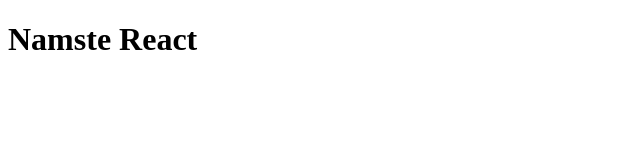
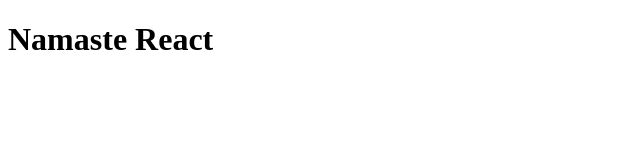
Before and after one commit to pratikishere/NamasteReact, a plain HTML site: page index.html in a window 1280 px wide. Shown: the full height of the page, 0-640 px from the left. Drawn offline with Linux system fonts and the light colour scheme.

Commit message:
Typo correction

```diff
--- a/index.html
+++ b/index.html
@@ -7,6 +7,6 @@
     <meta name="viewport" content="width=device-width, initial-scale=1" />
   </head>
   <body>
-    <h1>Namste React</h1>
+    <h1>Namaste React</h1>
   </body>
 </html>
```
